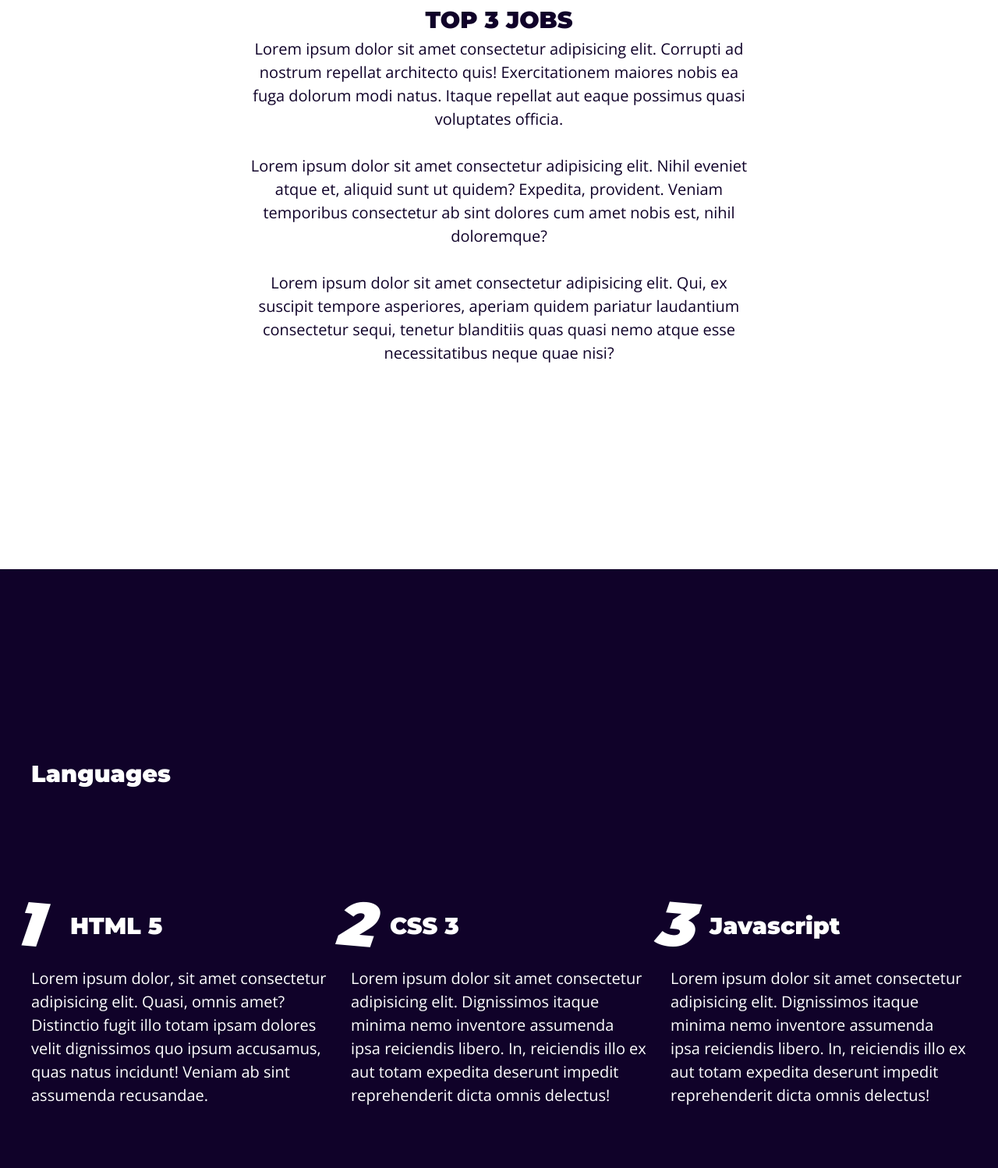
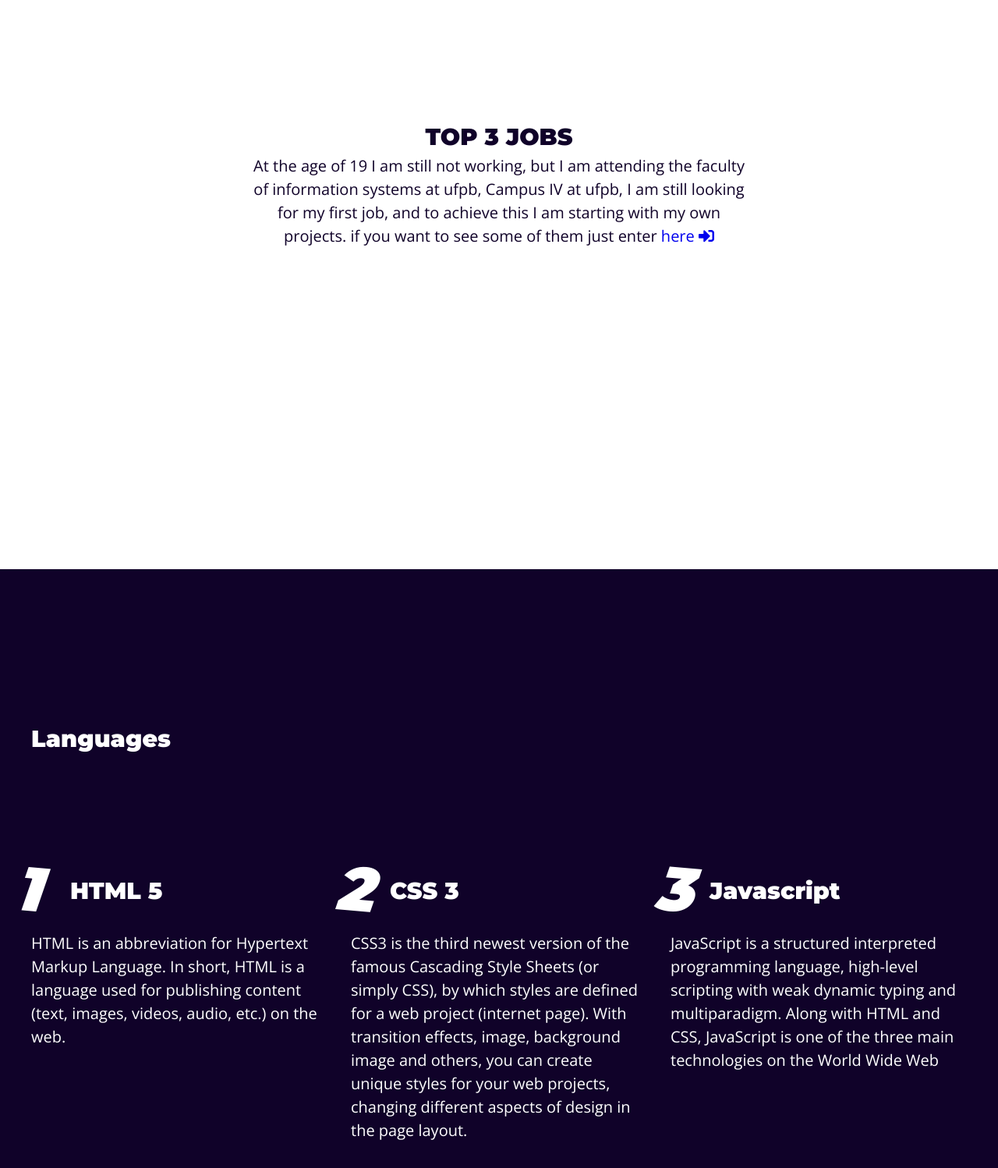
Before and after one commit to Luc4sGomes/LandingPage, a plain HTML site: page index.html in a window 1280 px wide. Shown: the part 1285-2783 px from the top of the page at 78% size. Drawn offline with nearby package versions, Linux system fonts and the light colour scheme.

Commit message:
added final changes

```diff
--- a/index.html
+++ b/index.html
@@ -74,23 +74,10 @@
         <h2>TOP 3 JOBS</h2>
 
         <p>
-          Lorem ipsum dolor sit amet consectetur adipisicing elit. Corrupti ad
-          nostrum repellat architecto quis! Exercitationem maiores nobis ea fuga
-          dolorum modi natus. Itaque repellat aut eaque possimus quasi
-          voluptates officia.
+          At the age of 19 I am still not working, but I am attending the faculty of information systems at ufpb, Campus IV at ufpb, I am still looking for my first job, and to achieve this I am starting with my own projects. if you want to see some of them just enter
+          <a href="https://github.com/Luc4sGomes" target="_blank">here <i class="fas fa-sign-in-alt"></i></a>
         </p>
-        <p>
-          Lorem ipsum dolor sit amet consectetur adipisicing elit. Nihil eveniet
-          atque et, aliquid sunt ut quidem? Expedita, provident. Veniam
-          temporibus consectetur ab sint dolores cum amet nobis est, nihil
-          doloremque?
-        </p>
-        <p>
-          Lorem ipsum dolor sit amet consectetur adipisicing elit. Qui, ex
-          suscipit tempore asperiores, aperiam quidem pariatur laudantium
-          consectetur sequi, tenetur blanditiis quas quasi nemo atque esse
-          necessitatibus neque quae nisi?
-        </p>
+
       </div>
     </section>
 
@@ -102,10 +89,7 @@
             <h2>HTML 5</h2>
 
             <p>
-              Lorem ipsum dolor, sit amet consectetur adipisicing elit. Quasi,
-              omnis amet? Distinctio fugit illo totam ipsam dolores velit
-              dignissimos quo ipsum accusamus, quas natus incidunt! Veniam ab
-              sint assumenda recusandae.
+              HTML is an abbreviation for Hypertext Markup Language. In short, HTML is a language used for publishing content (text, images, videos, audio, etc.) on the web.
             </p>
           </article>
 
@@ -113,10 +97,7 @@
             <h2>CSS 3</h2>
 
             <p>
-              Lorem ipsum dolor sit amet consectetur adipisicing elit.
-              Dignissimos itaque minima nemo inventore assumenda ipsa reiciendis
-              libero. In, reiciendis illo ex aut totam expedita deserunt impedit
-              reprehenderit dicta omnis delectus!
+              CSS3 is the third newest version of the famous Cascading Style Sheets (or simply CSS), by which styles are defined for a web project (internet page). With transition effects, image, background image and others, you can create unique styles for your web projects, changing different aspects of design in the page layout.
             </p>
           </article>
 
@@ -124,10 +105,7 @@
             <h2>Javascript</h2>
 
             <p>
-              Lorem ipsum dolor sit amet consectetur adipisicing elit.
-              Dignissimos itaque minima nemo inventore assumenda ipsa reiciendis
-              libero. In, reiciendis illo ex aut totam expedita deserunt impedit
-              reprehenderit dicta omnis delectus!
+              JavaScript is a structured interpreted programming language, high-level scripting with weak dynamic typing and multiparadigm. Along with HTML and CSS, JavaScript is one of the three main technologies on the World Wide Web
             </p>
           </article>
         </div>
@@ -157,22 +135,16 @@
         <h2>Pricing</h2>
 
         <p>
-          Lorem ipsum dolor sit amet consectetur adipisicing elit. Corrupti ad
-          nostrum repellat architecto quis! Exercitationem maiores nobis ea fuga
-          dolorum modi natus. Itaque repellat aut eaque possimus quasi
-          voluptates officia.
+
         </p>
         <p>
-          Lorem ipsum dolor sit amet consectetur adipisicing elit. Nihil eveniet
-          atque et, aliquid sunt ut quidem? Expedita, provident. Veniam
-          temporibus consectetur ab sint dolores cum amet nobis est, nihil
-          doloremque?
+          down here is a table created using the concepts of thead and tbody in html
         </p>
 
 
         <div class="responsive-table">
           <table>
-            <caption>Pricing table</caption>
+            <caption>Pricing table:</caption>
             <thead>
               <tr>
                 <th>Title 1</th>
@@ -213,7 +185,7 @@
                 <td></td>
                 <td></td>
                 <td></td>
-                <td>testando</td>
+                <td>testing</td>
               </tr>
             </tfoot>
           </table>
@@ -225,8 +197,8 @@
     <section id="contact" class="intro main-bg section">
       <div class="main-content intro-content">
         <div class="intro-text-content">
-          <h2>.</h2>
-          <p>.</p>
+          <h2>Contact</h2>
+          <p>if you liked my work, talk to me! <i class="far fa-smile-wink"></i></p>
         </div>
         <div class="intro-img">
 
@@ -264,7 +236,7 @@
     </section>
 
    <footer class="footer white-background" id="footer">
-     <a href="https://www.linkedin.com/in/lucas-gomes-a640601a1/" target="_blank" rel="nofollow"><p>Feito com <span class="heart">❤</span> por Lucas Gomes</p></a>
+     <a href="https://www.linkedin.com/in/lucas-gomes-a640601a1/" target="_blank" rel="nofollow"><p>Made with <span class="heart">❤</span> by Lucas Gomes</p></a>
    </footer>
 
    <a href="#" class="back-to-top"><i class="fas fa-arrow-up"></i></a>
```
